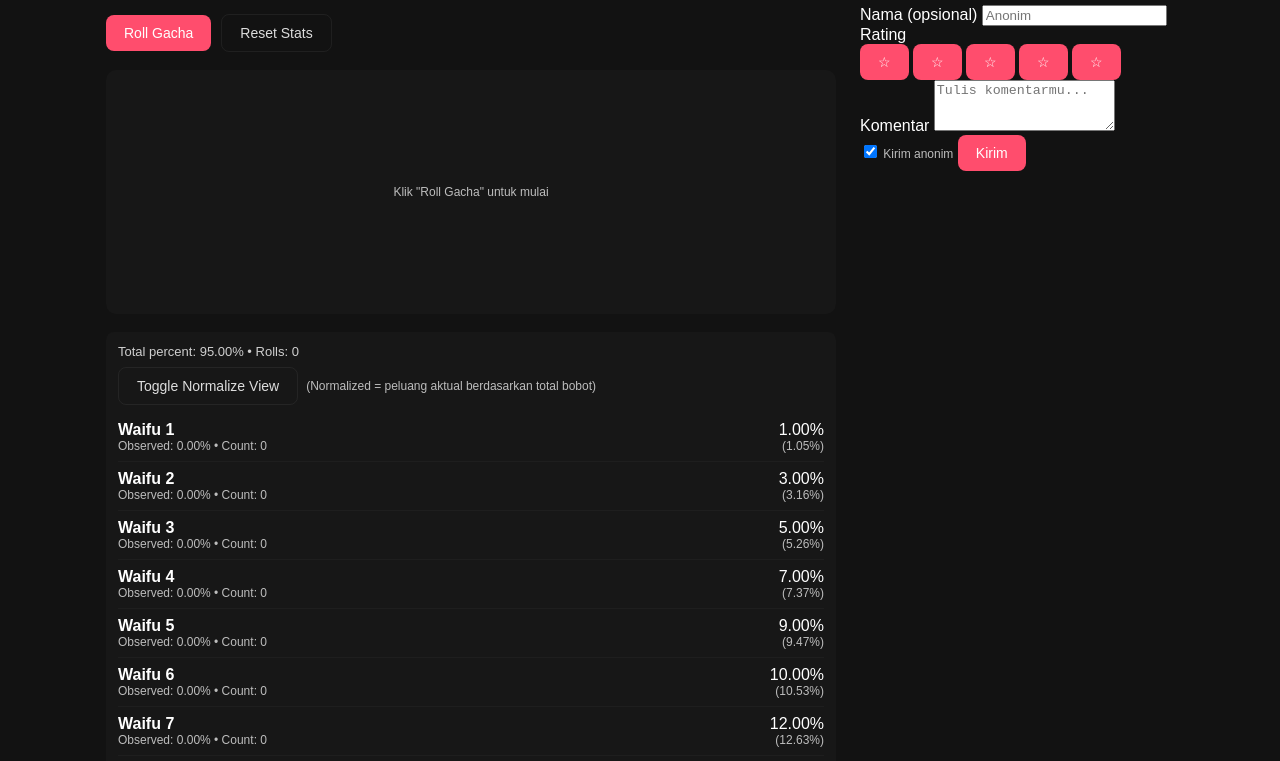
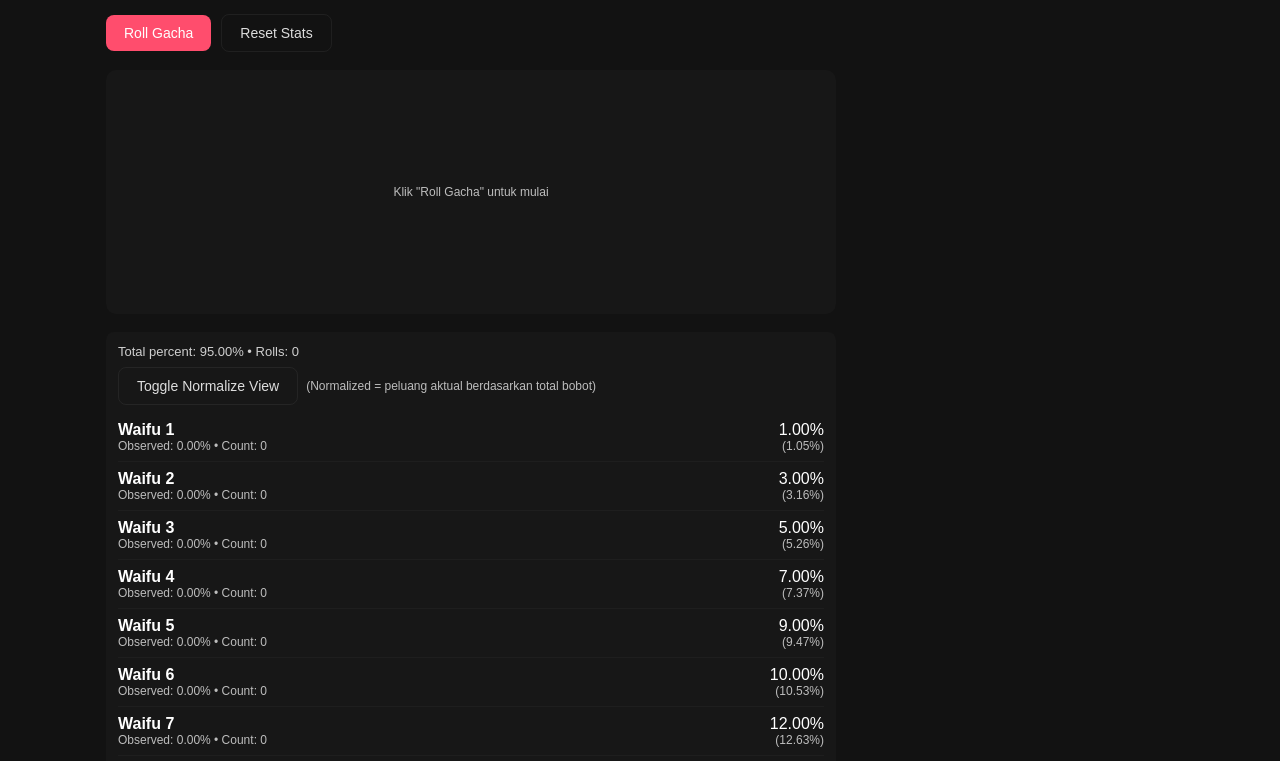
Before and after one commit to rakanaditya/gacha-waifu, a website: page public/index.html in a window 1280 px wide. Shown: the part 165-926 px from the top of the page. Drawn offline with Linux system fonts and the light colour scheme.

Commit message:
Update index.html

```diff
--- a/public/index.html
+++ b/public/index.html
@@ -17,8 +17,9 @@
       </ul>
     </div>
     <div class="nav-right">
-      <!-- Tombol Google Sign-In -->
+      <img id="googleAvatar" src="" alt="" style="width:34px;height:34px;border-radius:50%;display:none;margin-right:8px;" />
       <button id="googleSignBtn" class="ghost">Login (Google)</button>
+      <button id="googleLogoutBtn" class="ghost" style="display:none;margin-left:8px;">Logout</button>
     </div>
   </nav>
 
@@ -47,53 +48,21 @@
       <h2>About</h2>
       <p>
         Gacha Waifu — demo ringan gacha dengan statistik lokal, rarity label, confetti, dan sistem
-        komentar/rating. Dibuat oleh <strong>Rakan Aditya</strong>.
+        rating sederhana. Dibuat oleh <strong>Rakan Aditya</strong>.
       </p>
       <h3>Fitur</h3>
       <ul>
         <li>Gacha berdasarkan bobot di <code>public/images.json</code></li>
         <li>Normalized view (tampilan persentase riil)</li>
         <li>Stats &amp; pity disimpan di <code>localStorage</code></li>
-        <li>Komentar &amp; rating (1–5) disimpan lokal; bisa dikoneksikan ke server jika perlu.</li>
+        <li>Support Google Login (opsional)</li>
       </ul>
-      <h3>Google Login </h3>
+      <h3>Google Login</h3>
       <p class="small">
         Untuk mengaktifkan Google Sign-In, dapatkan <em>Client ID</em> dari Google Cloud Console
-        dan ubah logic pada <code>script.js</code> (ada stub). Tanpa itu, komentar bisa dikirim
-        anonim via localStorage.
+        dan ubah logic pada <code>script.js</code> (ada stub).
       </p>
     </section>
-
-    <!-- COMMENTS & RATINGS -->
-    <aside class="comments-panel">
-      <h3>Komentar &amp; Rating</h3>
-      <form id="commentForm" class="comment-form" aria-label="Form komentar">
-        <div class="form-row">
-          <label for="nameInput">Nama (opsional)</label>
-          <input id="nameInput" placeholder="Anonim" />
-        </div>
-        <div class="form-row">
-          <label for="ratingInput">Rating</label>
-          <div id="ratingInput" class="star-input" role="radiogroup" aria-label="Rating bintang">
-            <button type="button" class="star" data-value="1" aria-label="1 bintang">☆</button>
-            <button type="button" class="star" data-value="2" aria-label="2 bintang">☆</button>
-            <button type="button" class="star" data-value="3" aria-label="3 bintang">☆</button>
-            <button type="button" class="star" data-value="4" aria-label="4 bintang">☆</button>
-            <button type="button" class="star" data-value="5" aria-label="5 bintang">☆</button>
-          </div>
-        </div>
-        <div class="form-row">
-          <label for="commentInput">Komentar</label>
-          <textarea id="commentInput" rows="3" placeholder="Tulis komentarmu..."></textarea>
-        </div>
-        <div class="form-row form-actions">
-          <label class="small"><input id="anonChk" type="checkbox" checked /> Kirim anonim</label>
-          <button id="sendComment" type="button">Kirim</button>
-        </div>
-      </form>
-
-      <div class="comments-list" id="commentsList" aria-live="polite"></div>
-    </aside>
   </main>
 
   <footer class="footer">
```
